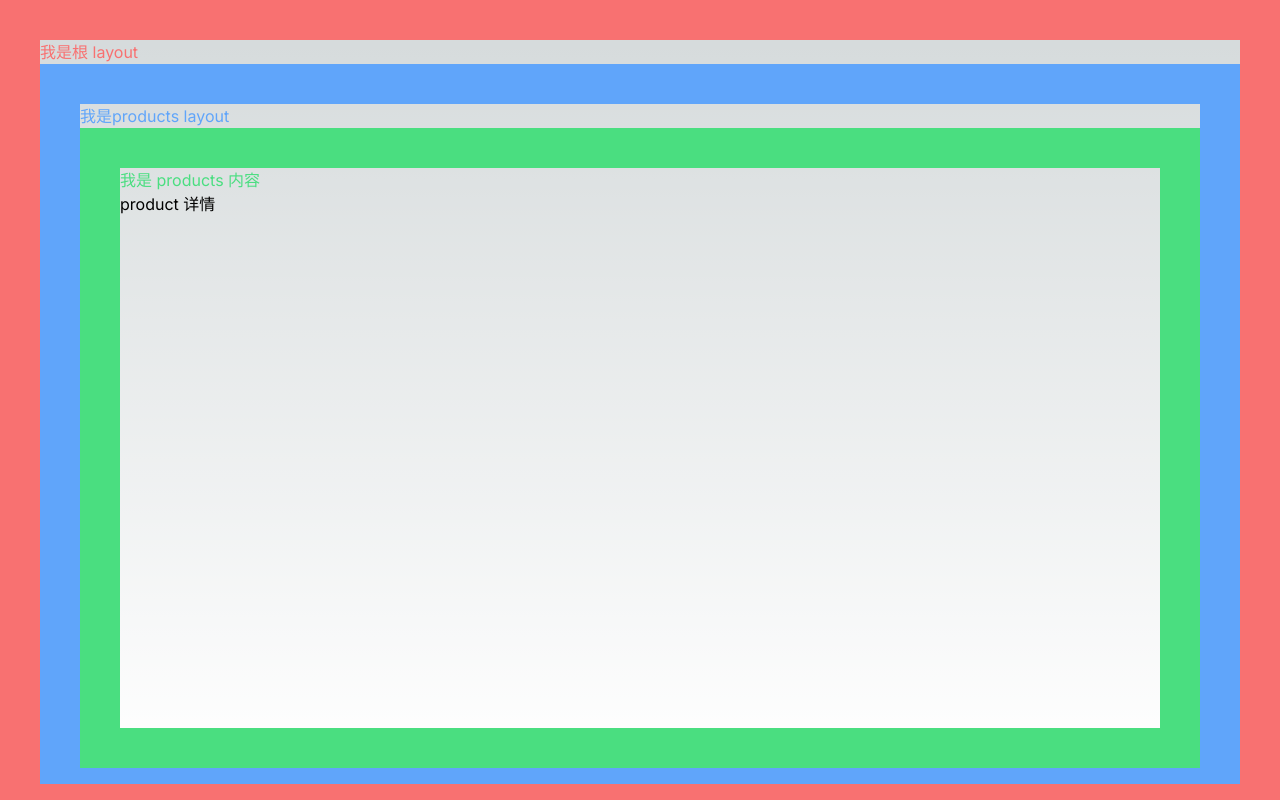
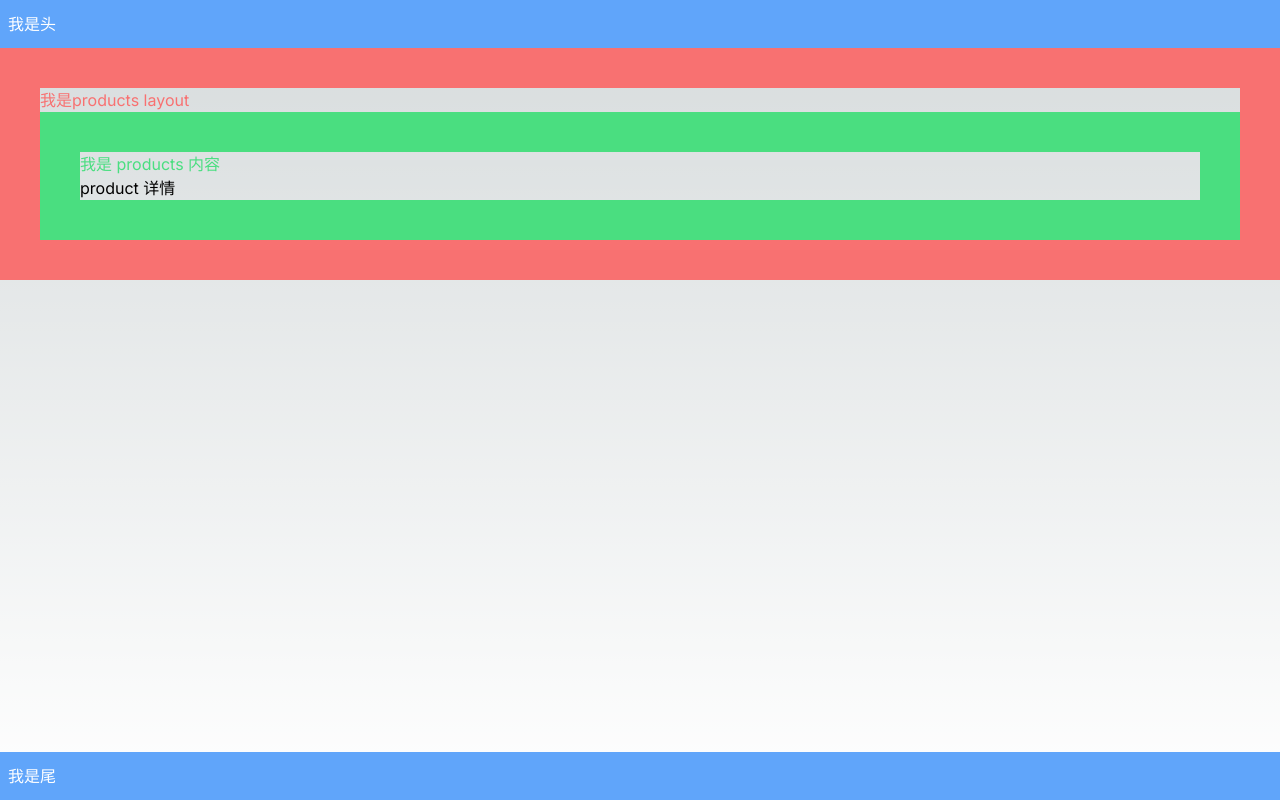
Before and after one commit to vistwang/next-frame, a Next.js app: page /products in a window 1280 px wide. Built offline with nearby package versions, Linux system fonts and the light colour scheme.

Commit message:
fix: app route 使用

```diff
--- a/next.config.js
+++ /dev/null
@@ -1,4 +0,0 @@
-/** @type {import('next').NextConfig} */
-const nextConfig = {}
-
-module.exports = nextConfig
--- /dev/null
+++ b/next.config.ts
@@ -0,0 +1,7 @@
+import { NextConfig } from 'next';
+
+const nextConfig: NextConfig = {
+  reactStrictMode: true,
+};
+
+export default nextConfig;
--- a/src/app/layout.tsx
+++ b/src/app/layout.tsx
@@ -16,10 +16,11 @@ export default function RootLayout({
 }) {
   return (
     <html lang="en" className="h-full bg-gray-100">
-      <body className={`${inter.className} h-full border-red-400 border-40`}>
-        <h1 className='text-red-400'>我是根 layout</h1>
-        {children}
-        </body>
+      <body className={`${inter.className} h-full justify-between flex flex-col`}>
+        <header className="bg-blue-400 py-3 px-2 text-white">我是头</header>
+        <main className="flex-1">{children}</main>
+        <footer className="bg-blue-400 py-3 px-2 text-white">我是尾</footer>
+      </body>
     </html>
   )
 }
--- a/src/app/page.tsx
+++ b/src/app/page.tsx
@@ -2,7 +2,7 @@ import Link from 'next/link'
 
 // 根目录
 export default function Index() {
-  return <div className="h-full border-orange-400 border-40">
+  return <div className="border-orange-400 border-40">
     <h1 className='text-orange-400'>我是home</h1>
     <ul className="flex justify-between relative rounded-xl overflow-auto p-8">
       <li className="p-4 h-14 rounded-lg flex items-center justify-center bg-sky-300 shadow-lg">
--- a/src/app/products/layout.tsx
+++ b/src/app/products/layout.tsx
@@ -4,9 +4,9 @@ export default function Layout({
   children: React.ReactNode
 }) {
   return (
-      <div className="h-full border-blue-400 border-40">
-        <h1 className='text-blue-400'>我是products layout</h1>
+    <div className="border-red-400 border-40">
+        <h1 className='text-red-400'>我是products layout</h1>
         {children}
-        </div>
+    </div>
   )
 }
--- a/src/app/products/page.tsx
+++ b/src/app/products/page.tsx
@@ -2,7 +2,7 @@ import Link from "next/link";
 
 export default function Index() {
   return (
-    <div className="h-full border-green-400 border-40">
+    <div className="border-green-400 border-40">
     <h1 className='text-green-400'>我是 products 内容</h1>
     <Link href="products/12345">
       product 详情
```
